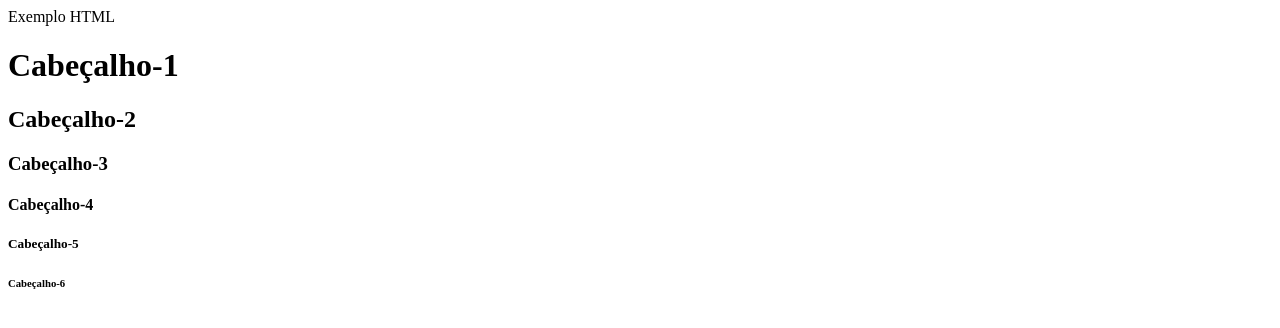
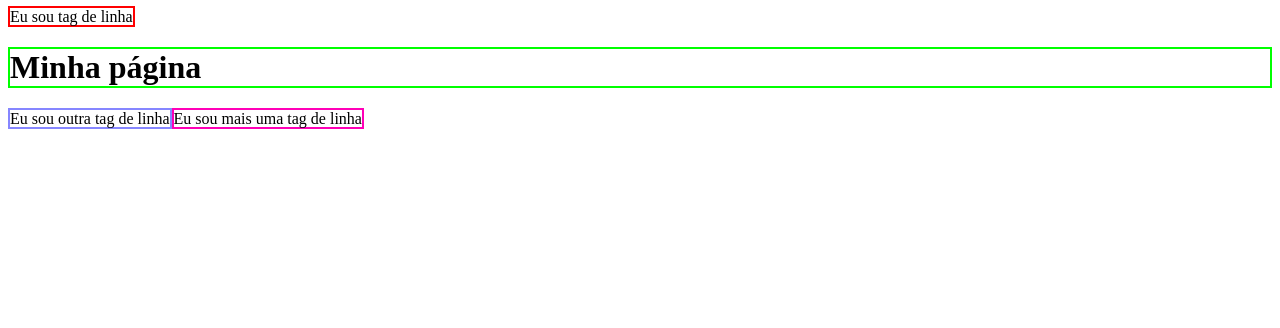
Before and after one commit to Luciayla24/FRONT-END-DESIGN-ENGINEERING, a plain HTML site: page index.html in a window 1280 px wide. Drawn offline with Linux system fonts and the light colour scheme.

Commit message:
Iniciando com tags de linhas e de bloco

```diff
--- a/index.html
+++ b/index.html
@@ -1,16 +1,21 @@
-<!DOCTYPE html><!-- Este é o DTD do HTML 5. (Instrução) -->
-<html lang = "pt-br"> <!-- lang - atributo que indica a linguagem da página. -->
-	<head>
-		<meta charset="UTF-8"/>
-		<meta name="viewport" content="width=devide-width, initial-scale=1.0"/>
-		<tittle>Exemplo HTML</tittle>
-	</head>
-	<body>
-		<h1> Cabeçalho-1</h1>
-		<h2> Cabeçalho-2</h2>
-		<h3> Cabeçalho-3</h3>
-		<h4> Cabeçalho-4</h4>
-		<h5> Cabeçalho-5</h5>
-		<h6> Cabeçalho-6</h6>
-	</body>
+<!DOCTYPE html>
+<!-- Este é o DTD do HTML 5. (Instrução) -->
+<html lang="pt-br">
+  <!-- lang - atributo que indica a linguagem da página. -->
+  <head>
+    <meta charset="UTF-8" />
+    <meta name="viewport" content="width=devide-width, initial-scale=1.0" />
+    <title>Exemplo HTML</title>
+  </head>
+  <body>
+    <!-- Criar uma tag do tipo de bloco e que vai ser um container -->
+
+    <!-- Exemplo de tags de linha-->
+
+    <!-- Aproveitando e aplicando algum estilo de inline através do atributo style-->
+    <span style="border: solid 2px #ff0000">Eu sou tag de linha</span>
+    <h1 style="border: solid 2px #00ff00">Minha página</h1>
+    <span style="border: solid 2px #0000ff79">Eu sou outra tag de linha</span
+    ><span style="border: solid 2px #ff00b7">Eu sou mais uma tag de linha</span>
+  </body>
 </html>
```
